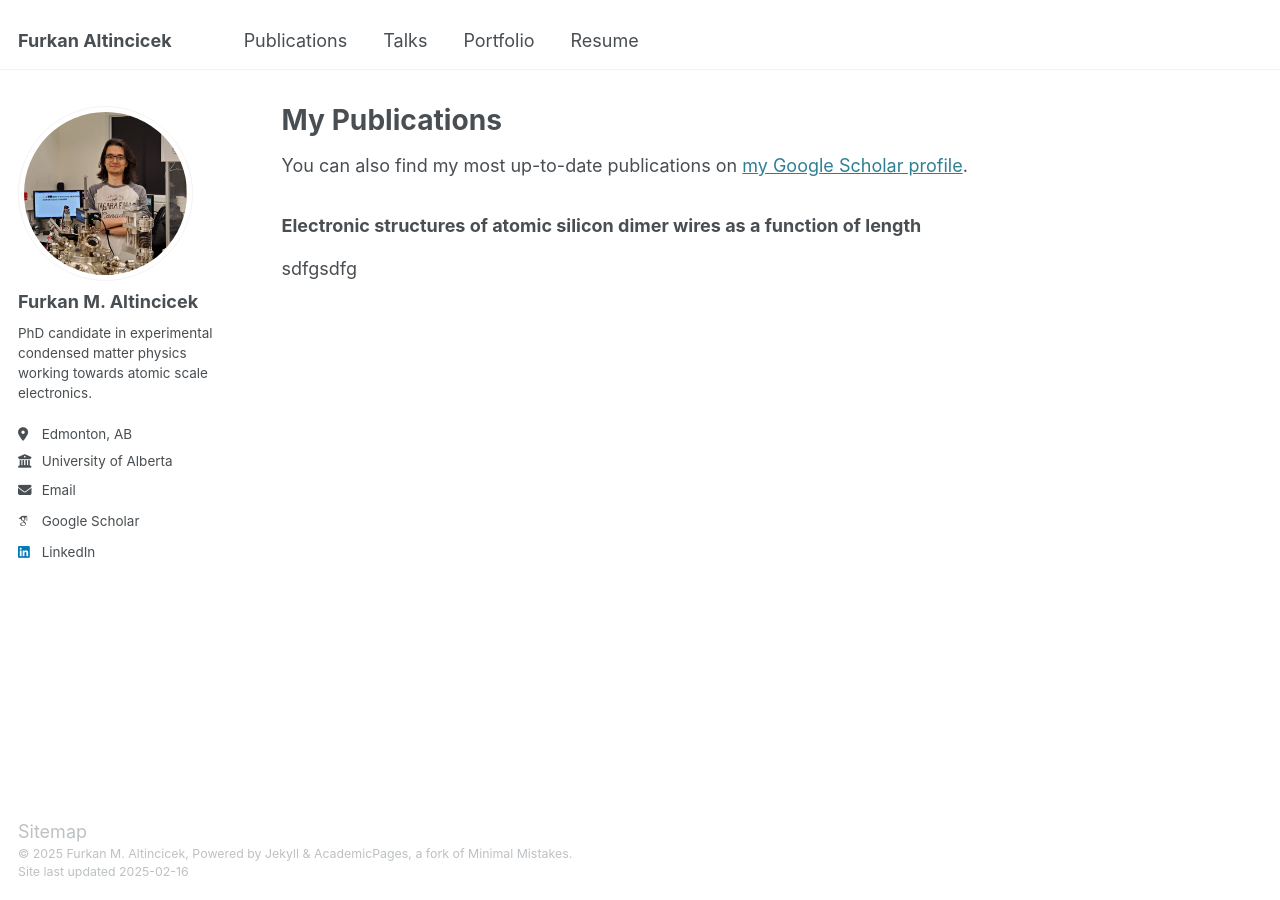
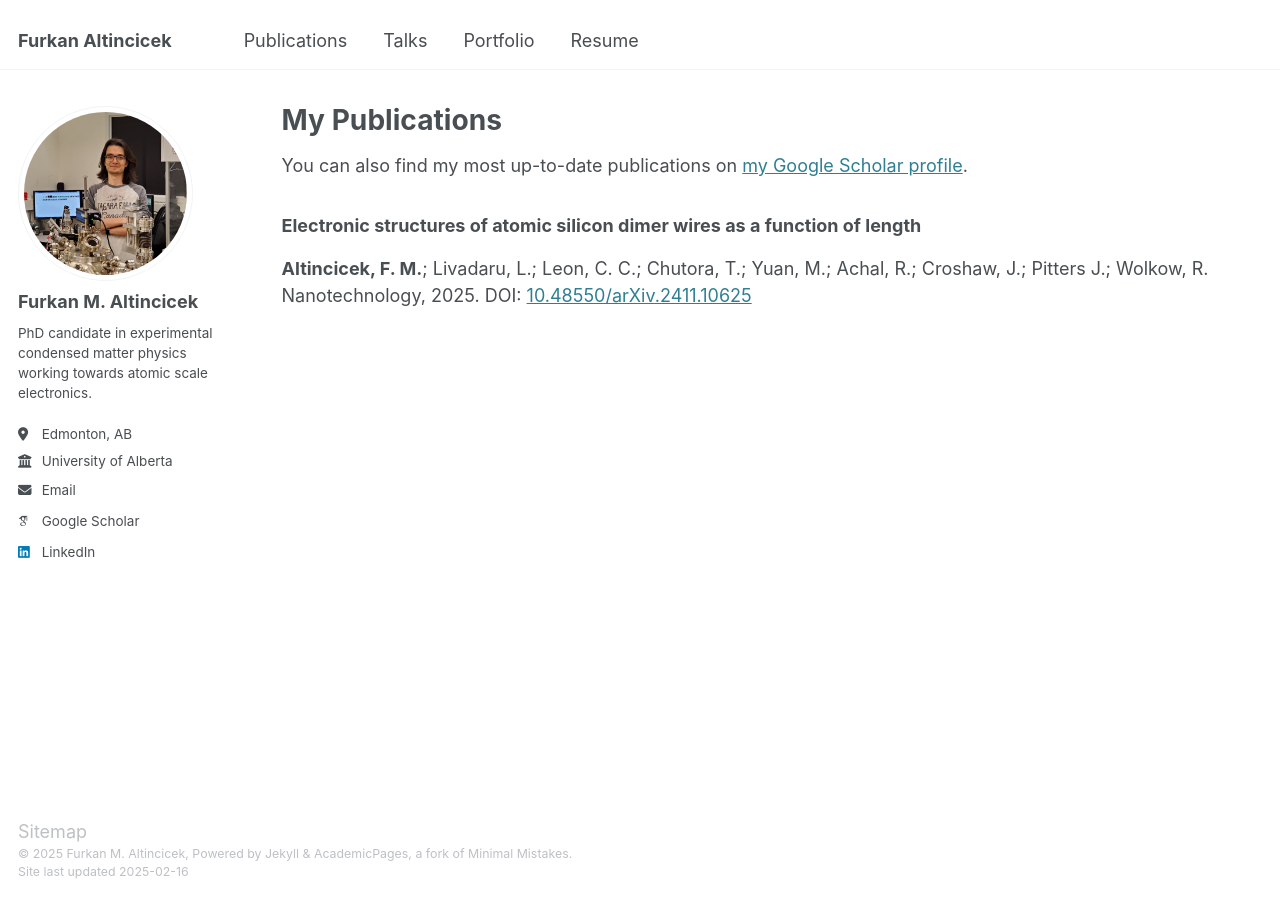
Before and after one commit to faltincicek/faltincicek.github.io, a Jekyll site: the page built from _pages/publications.md, in a window 1280 px wide. Built offline with Jekyll 4.4.1, drawn with Linux system fonts in a browser that asks for light colours; some web fonts are replaced.

Commit message:
Update publications.md

```diff
--- a/_pages/publications.md
+++ b/_pages/publications.md
@@ -8,8 +8,9 @@ author_profile: true
 You can also find my most up-to-date publications on <a href="{{site.author.googlescholar}}">my Google Scholar profile</a>.
 
 ### Electronic structures of atomic silicon dimer wires as a function of length
+**Altincicek, F. M.**; Livadaru, L.; Leon, C. C.; Chutora, T.; Yuan, M.; Achal, R.; Croshaw, J.; Pitters J.; Wolkow, R. Nanotechnology, 2025. DOI: [10.48550/arXiv.2411.10625](doi.org/10.48550/arXiv.2411.10625)
 
-sdfgsdfg
+
 
 {% comment %}
 {% if site.author.googlescholar %}
```
